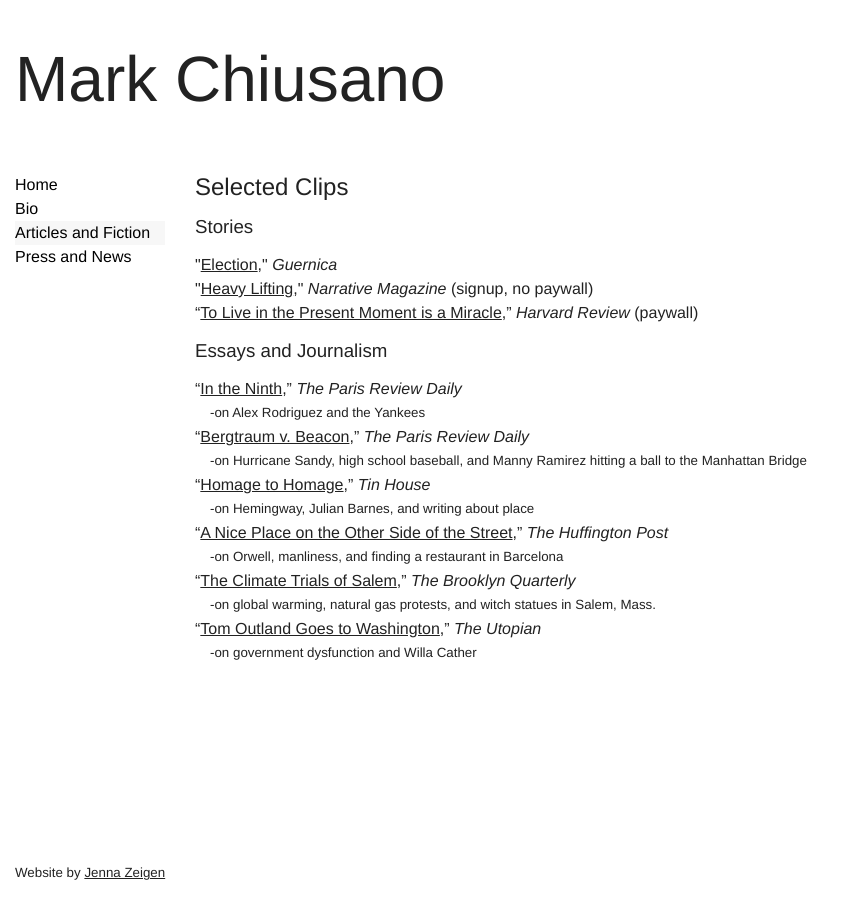
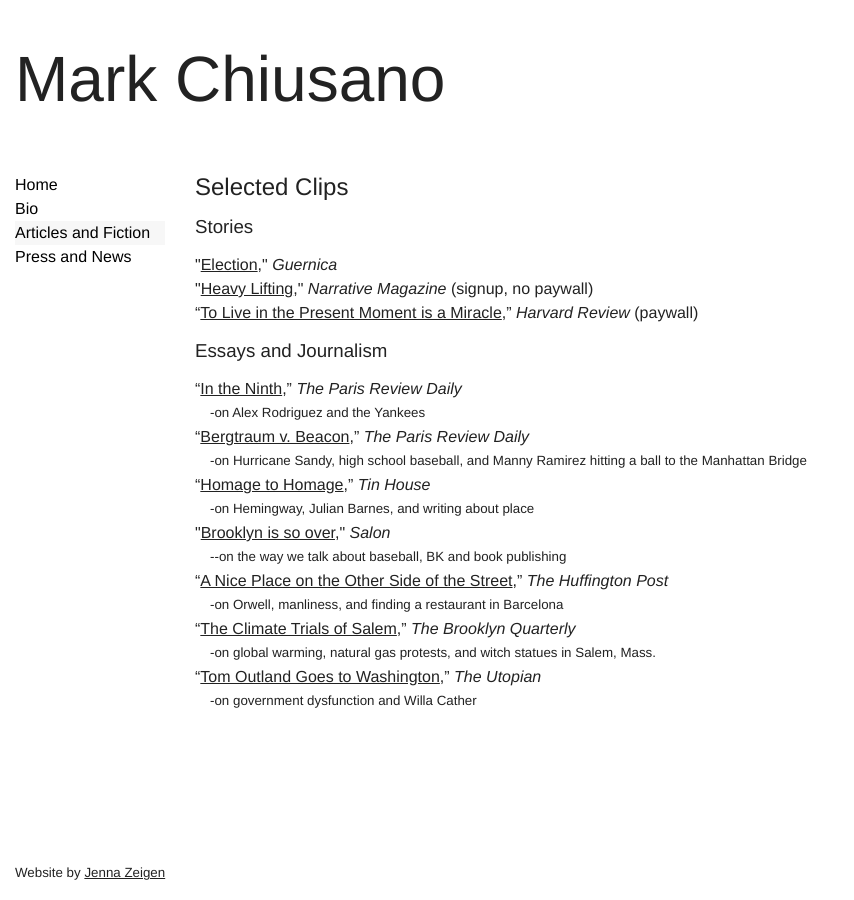
Before and after one commit to mjchiusano/mjchiusano.github.io, a Jekyll site: the page built from work.html, in a window 1280 px wide. Shown: the whole page, without its empty margins (0-854 px from the left). Built offline with Jekyll 4.4.1, drawn with Linux system fonts in a browser that asks for light colours; Markdown is read by kramdown in place of the engine named in the settings.

Commit message:
add Salon article

```diff
--- a/work.html
+++ b/work.html
@@ -26,6 +26,8 @@ title: Articles and Fiction
   <li>“<a href="http://www.tinhouse.com/blog/25856/homage-to-homage-2.html">Homage to Homage</a>,” <i>Tin House</i>
   <small class="gutter-pad-left">-on Hemingway, Julian Barnes, and writing about place</small></li>
 
+  <li>"<a href="http://www.salon.com/2014/06/15/brooklyn_is_so_over_nostalgic_already_for_when_the_borough_was_cool">Brooklyn is so over</a>," <i>Salon</i><small class="gutter-pad-left">--on the way we talk about baseball, BK and book publishing</small></li>
+
   <li>“<a href="http://www.huffingtonpost.com/mark-chiusano/a-nice-place-on-the-other_b_1957726.html">A Nice Place on the Other Side of the Street</a>,” <i>The Huffington Post</i>
   <small class="gutter-pad-left">-on Orwell, manliness, and finding a restaurant in Barcelona</small></li>
 
```
